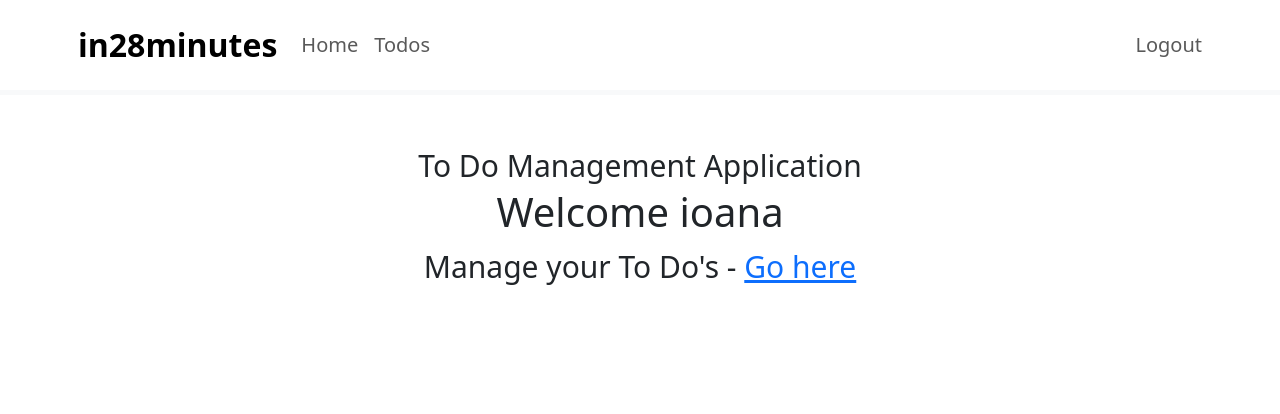
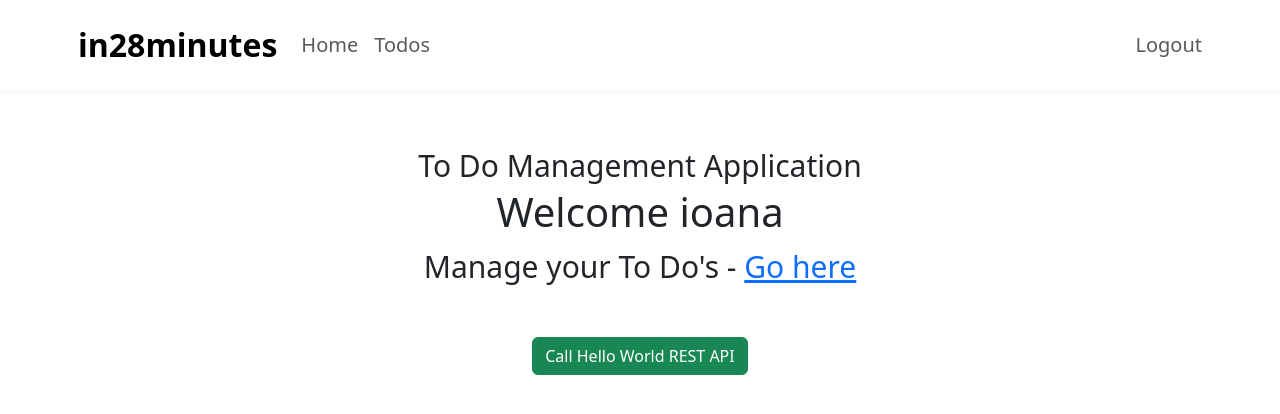
Before and after one commit to vasiioandre/todo-app-frontend, a React (Create React App) app: page / in a window 1280 px wide. Both pictures are taken after a click on the button "Login". Shown: the top 414 px of the page. Built offline with nearby package versions, Linux system fonts and the light colour scheme.

Commit message:
Call Spring Boot Hello World REST API from React Hello World Component

```diff
--- a/package.json
+++ b/package.json
@@ -6,6 +6,7 @@
     "@testing-library/jest-dom": "^5.17.0",
     "@testing-library/react": "^13.4.0",
     "@testing-library/user-event": "^13.5.0",
+    "axios": "^1.7.2",
     "bootstrap": "^5.3.3",
     "react": "^18.3.1",
     "react-dom": "^18.3.1",
--- a/src/components/todo/WelcomeComponent.jsx
+++ b/src/components/todo/WelcomeComponent.jsx
@@ -1,7 +1,25 @@
 import {useParams, Link} from 'react-router-dom'
+import axios from 'axios'
 
 export default function WelcomeComponent() {
   const {username} = useParams()
+
+  function callHelloWorldRestApi() {
+    console.log('called')
+
+    axios.get('http://localhost:8080/hello-world')
+      .then( (response) => successfulResponse(response) )
+      .catch( (error) => errorResponse(error) )
+      .finally( () => console.log('cleanup') )
+  }
+
+  function successfulResponse(response) {
+    console.log(response)
+  }
+
+  function errorResponse(error) {
+    console.log(error)
+  }
 
   return (
     <div className="WelcomeComponent">
@@ -9,6 +27,10 @@ export default function WelcomeComponent() {
       <div>
         Manage your To Do's - <Link to="/todos">Go here</Link>
       </div>
+      <div>
+        <button className="btn btn-success m-5" onClick={callHelloWorldRestApi}>
+          Call Hello World REST API</button>
+      </div>
     </div>
   )
 }
```
Also changed, not shown: 1 other file (tests, documents, lock files or other folders).
